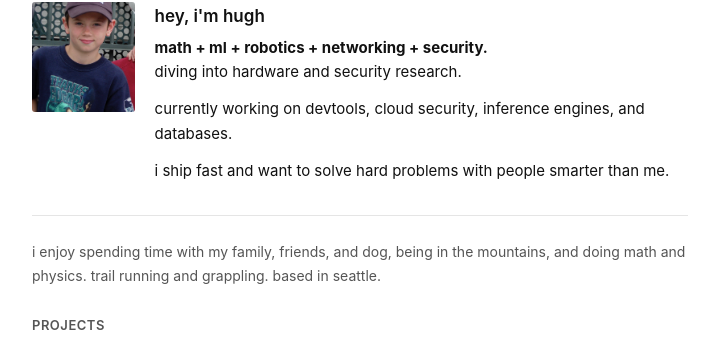
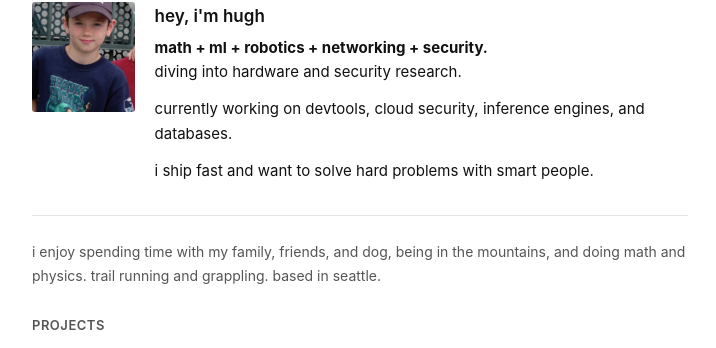
Before and after one commit to HueCodes/HueCodes.github.io, a Jekyll site: the page built from index.md, in a window 1280 px wide. Shown: the part 101-449 px from the top of the page, without its empty margins (280-996 px from the left). Built offline with Jekyll 4.4.1, drawn with Linux system fonts in a browser that asks for light colours.

Commit message:
simplify intro line ending

```diff
--- a/index.md
+++ b/index.md
@@ -17,7 +17,7 @@ title: home
       <h1>hey, i'm hugh</h1>
       <p><strong>math + ml + robotics + networking + security.</strong><br>diving into hardware and security research.</p>
       <p>currently working on devtools, cloud security, inference engines, and databases.</p>
-      <p>i ship fast and want to solve hard problems with people smarter than me.</p>
+      <p>i ship fast and want to solve hard problems with smart people.</p>
     </div>
   </div>
 </div>
```
